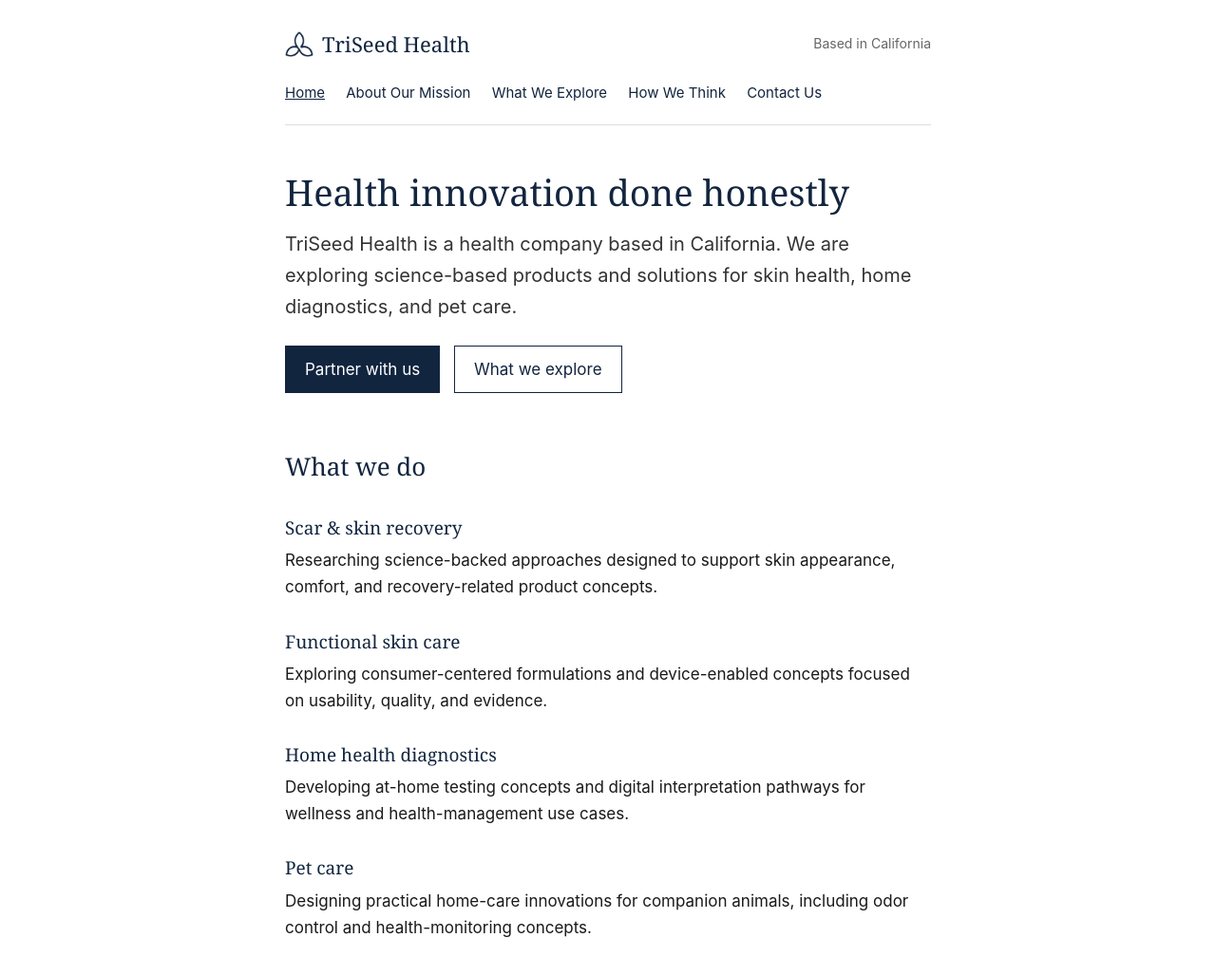
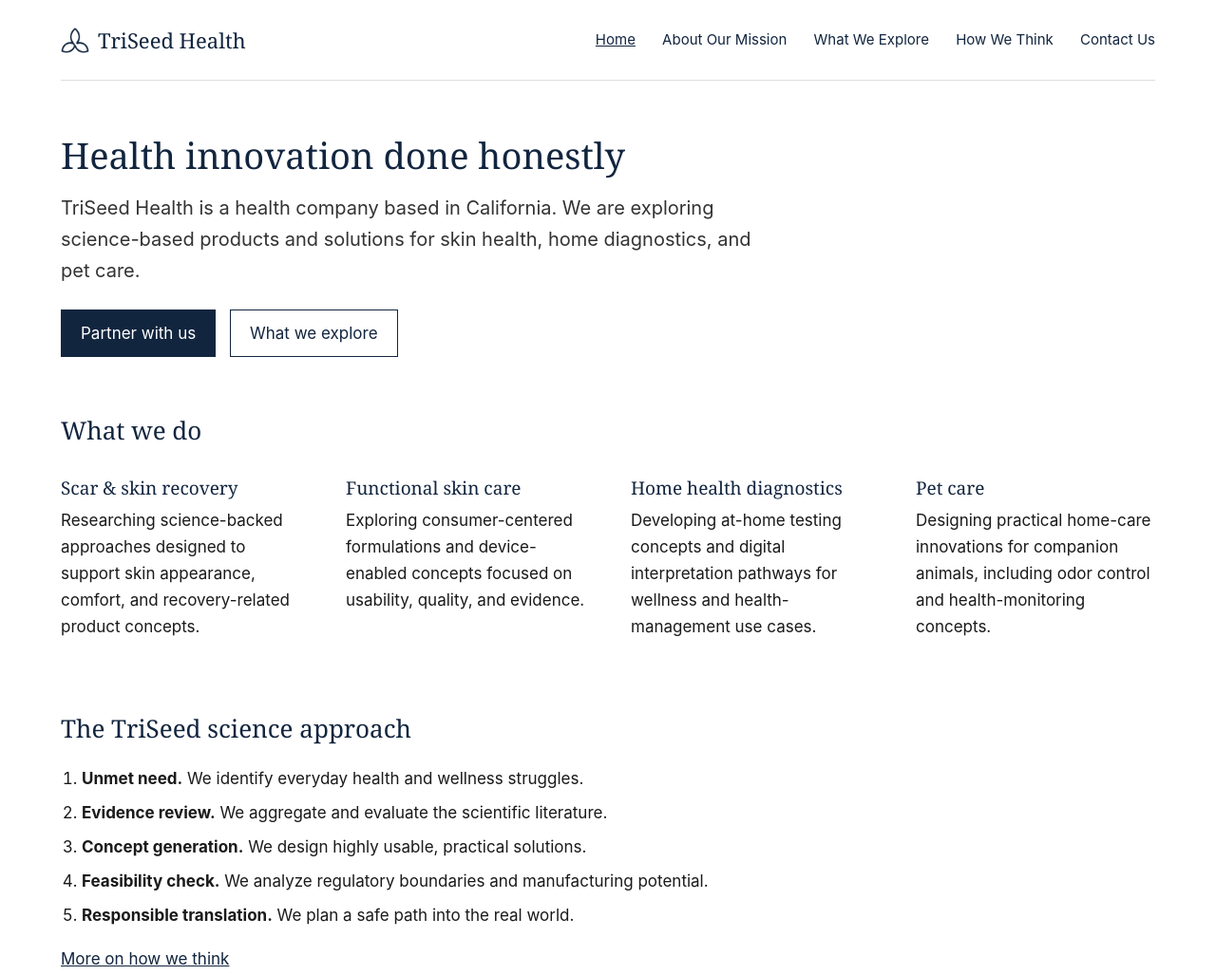
Before and after one commit to ethanliueon/triseed-mvp, a plain HTML site: page index.html in a window 1280 px wide. Shown: the top 1027 px of the page at 95% size. Drawn offline with Linux system fonts and the light colour scheme.

Commit message:
update 2
Co-Authored-By: Claude Opus 5.5 <noreply@anthropic.com>

```diff
--- a/index.html
+++ b/index.html
@@ -10,7 +10,6 @@
 <div class="page">
 
 <div class="top">
-  <span class="where">Based in California</span>
   <a class="logo" href="index.html"><img src="assets/mark.png" alt="TriSeed Health logo"><span class="name">TriSeed Health</span></a>
   <div class="nav">
     <a href="index.html" class="here">Home</a>
@@ -27,18 +26,24 @@
 <a class="button plain" href="explore.html">What we explore</a>
 
 <h2>What we do</h2>
-
+<div class="cols">
+  <div>
     <h3>Scar &amp; skin recovery</h3>
     <p>Researching science-backed approaches designed to support skin appearance, comfort, and recovery-related product concepts.</p>
-
+  </div>
+  <div>
     <h3>Functional skin care</h3>
     <p>Exploring consumer-centered formulations and device-enabled concepts focused on usability, quality, and evidence.</p>
-
+  </div>
+  <div>
     <h3>Home health diagnostics</h3>
     <p>Developing at-home testing concepts and digital interpretation pathways for wellness and health-management use cases.</p>
-
+  </div>
+  <div>
     <h3>Pet care</h3>
     <p>Designing practical home-care innovations for companion animals, including odor control and health-monitoring concepts.</p>
+  </div>
+</div>
 
 <h2>The TriSeed science approach</h2>
 <ol>
@@ -53,11 +58,16 @@
 <h2 id="talent">Careers and mentorship</h2>
 <p>Whether you are here as a potential collaborator, a student looking for a summer internship, or just to verify our presence, we welcome transparent communication.</p>
 
+<div class="cols">
+  <div>
     <h3>For talent</h3>
     <p>Join our growth and mentorship culture. Send us a note through our <a href="contact.html">contact page</a> and tell us a bit about yourself.</p>
-
+  </div>
+  <div>
     <h3>For partners</h3>
     <p>To discuss potential business or research opportunities, email us at <a href="mailto:hello@triseedhealth.com">hello@triseedhealth.com</a>.</p>
+  </div>
+</div>
 
 <div class="bottom">
   <p><a href="mailto:hello@triseedhealth.com">hello@triseedhealth.com</a> &middot; <a href="contact.html">Contact us</a> &middot; <a href="privacy.html">Privacy Policy / Terms of Use</a></p>
--- a/style.css
+++ b/style.css
@@ -5,7 +5,8 @@ body {
   font: 17px/1.65 -apple-system, "Segoe UI", Helvetica, Arial, sans-serif;
 }
 
-.page { max-width: 680px; margin: 0 auto; padding: 0 20px; }
+.page { padding: 0 64px; }
+.page p, .page ol, .page ul, .page h1, form, .notice { max-width: 760px; }
 
 h1, h2, h3, .name { font-family: Georgia, "Times New Roman", serif; font-weight: normal; color: #12253F; }
 h1 { font-size: 38px; line-height: 1.2; margin: 0 0 16px; }
@@ -18,14 +19,12 @@ li { margin-bottom: 8px; }
 a { color: #12253F; }
 a:hover { color: #000; }
 
-.top { padding: 28px 0 20px; border-bottom: 1px solid #ddd; margin-bottom: 48px; }
+.top { display: flex; justify-content: space-between; align-items: center; padding: 24px 0; border-bottom: 1px solid #ddd; margin-bottom: 56px; }
 .logo { display: inline-flex; align-items: center; gap: 9px; text-decoration: none; }
 .logo img { width: 30px; }
 .name { font-size: 22px; }
-.where { float: right; font-size: 14px; color: #666; margin-top: 6px; }
-
-.nav { margin-top: 18px; font-size: 15px; }
-.nav a { margin-right: 18px; text-decoration: none; }
+.nav { font-size: 15px; }
+.nav a { margin-left: 24px; text-decoration: none; }
 .nav a:hover, .nav a.here { text-decoration: underline; }
 
 .button {
@@ -40,6 +39,10 @@ a:hover { color: #000; }
 .button:hover { background: #000; color: #fff; }
 .button.plain { background: #fff; color: #12253F; }
 
+.cols { display: flex; gap: 48px; }
+.cols > div { flex: 1; }
+.cols h3 { margin-top: 12px; }
+
 .lead { font-size: 20px; color: #333; }
 .small { font-size: 14px; color: #666; }
 
```
Also changed, not shown: about.html (+0 -1 lines), contact.html (+0 -1 lines), explore.html (+0 -1 lines), privacy.html (+0 -1 lines), think.html (+0 -1 lines). Lines whose indentation alone changed are shown as unchanged.
